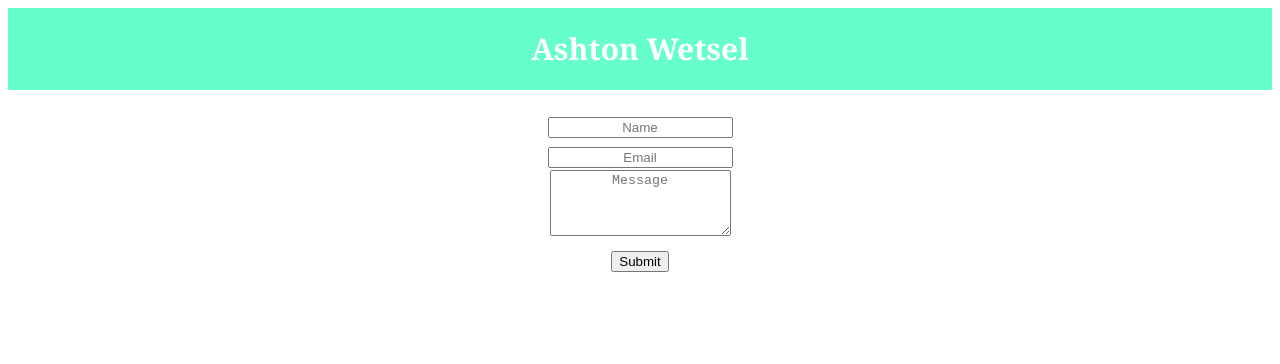
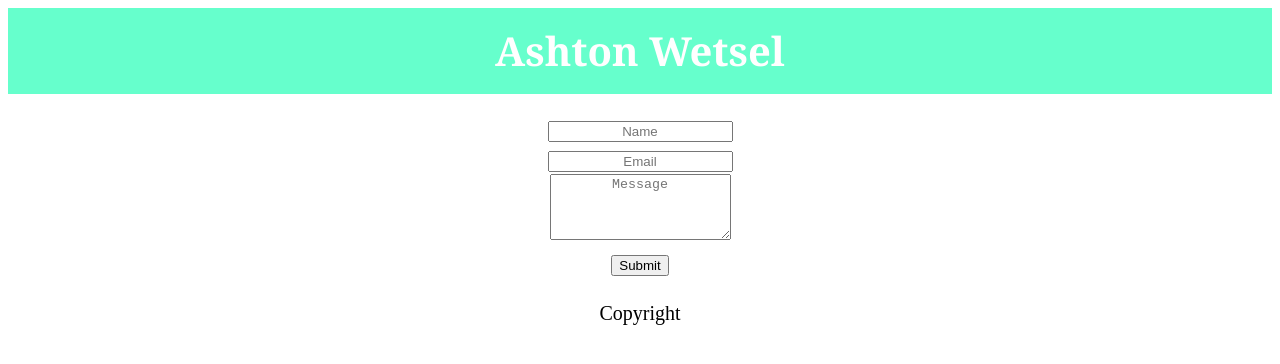
Before and after one commit to aw-exe/Basic-Portfolio, a plain HTML site: page contact.html in a window 1280 px wide. Drawn offline with Linux system fonts and the light colour scheme.

Commit message:
added footer to contact.html

```diff
--- a/contact.html
+++ b/contact.html
@@ -8,7 +8,7 @@
 </html>
 
     <header>
-        <h2>Ashton Wetsel</h2>
+        <h1>Ashton Wetsel</h1>
     </header>
 
         <form id="contact-form" method="post">
@@ -21,4 +21,9 @@
             <input type="submit" class="form-control submit" value="Submit">
         </form>
 
+        <footer>
+            <p>Copyright</p>
+        </footer>
+
+
 </html>
```
Also changed, not shown: portfolio.html (+1 -1 lines).
